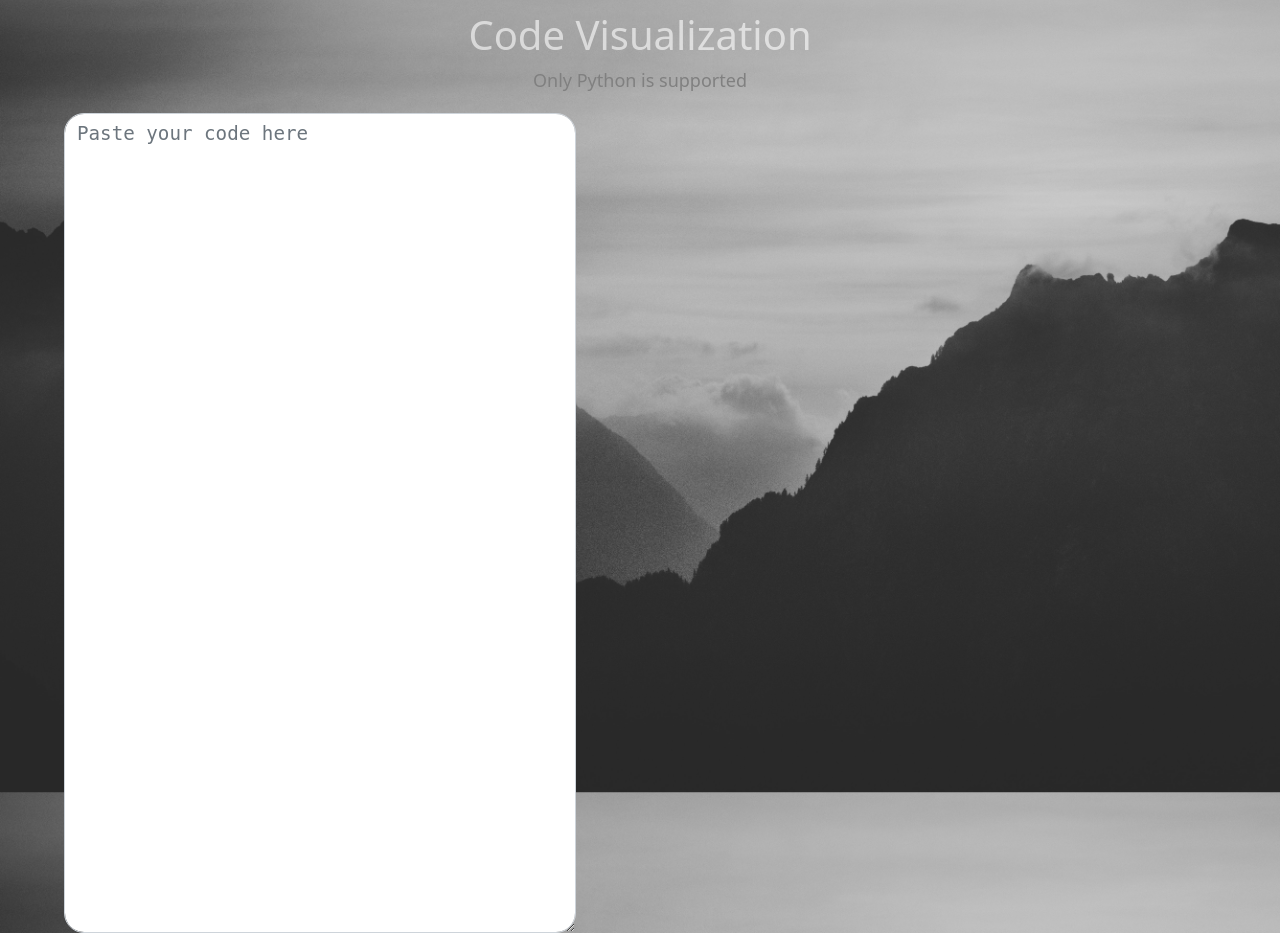
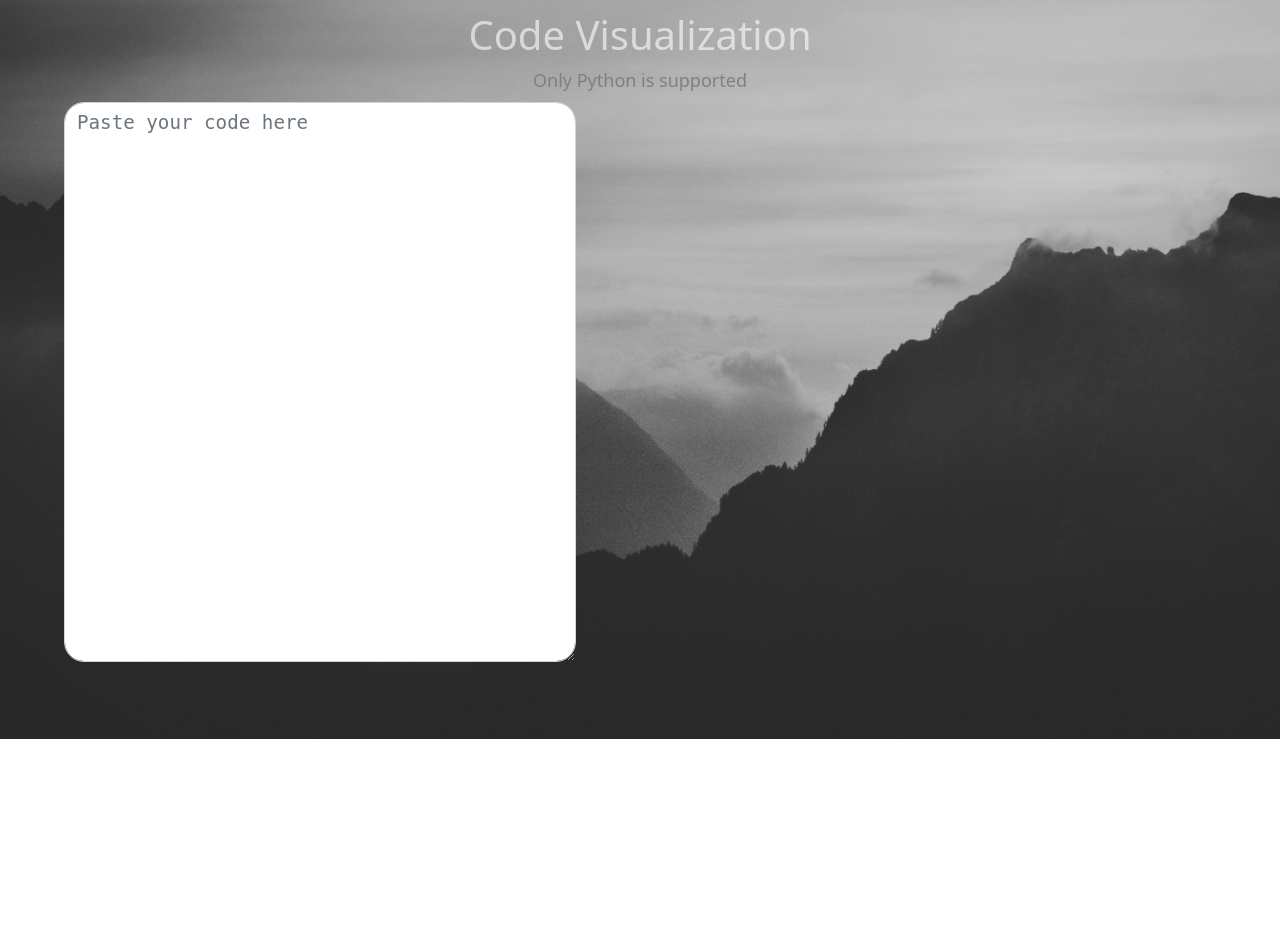
Before and after one commit to BekhruzSNiyazov/Visualization101, a Flask app: page /code in a window 1280 px wide. Shown: the part 61-994 px from the top of the page. After the commit the page ends 800 px from the top, so only its background shows below. Run offline with Flask 2, Linux system fonts and the light colour scheme.

Commit message:
updated code.css

```diff
--- a/static/css/code.css
+++ b/static/css/code.css
@@ -1,6 +1,6 @@
 #output {
     font-size: 1.2em;
-    margin-right: 5%;
+    margin-right: 5vw;
     width: 40%;
     background-color: rgb(30, 30, 30);
     border-radius: 20px;
@@ -15,15 +15,16 @@ h1 {
 }
 .muted {
     font-size: large;
-    margin-bottom: 1.5%;
+    margin-bottom: 1vh;
 }
 textarea {
-    margin-left: 5%;
+    margin-left: 5vw;
     font-size: 1.2em !important;
     width: 40% !important;
     float: left;
     border-radius: 20px !important;
     font-family: monospace;
+    height: 70vh;
 }
 #bottom {
     position: fixed;
```
